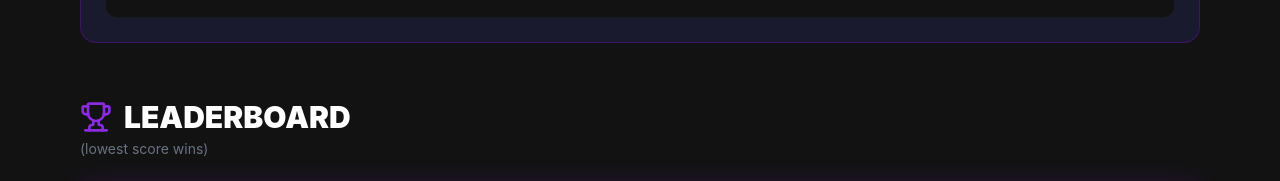
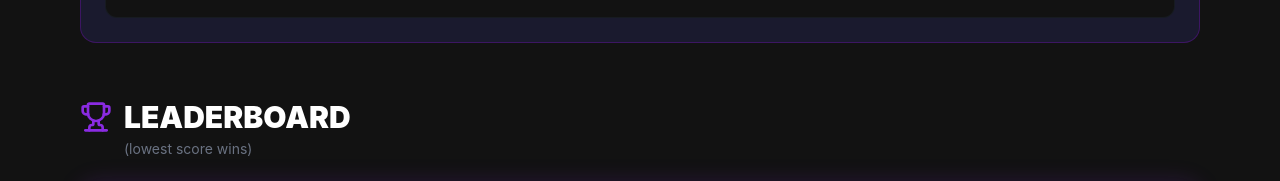
Before and after one commit to darkglassb7k/crossfit-bakesi-2026-team-series, a Next.js app: page / in a window 1280 px wide. Shown: the part 960-1141 px from the top of the page. Built offline with nearby package versions, Linux system fonts and the light colour scheme.

Commit message:
Align subtitle with LEADERBOARD text

```diff
--- a/src/app/page.tsx
+++ b/src/app/page.tsx
@@ -159,7 +159,7 @@ export default function Dashboard() {
             <Trophy className="w-8 h-8 text-[#8A2BE2]" />
             LEADERBOARD
           </h2>
-          <p className="text-sm text-gray-500 mt-1">(lowest score wins)</p>
+          <p className="text-sm text-gray-500 mt-1 pl-11">(lowest score wins)</p>
         </div>
 
         <div className="grid gap-4">
```
